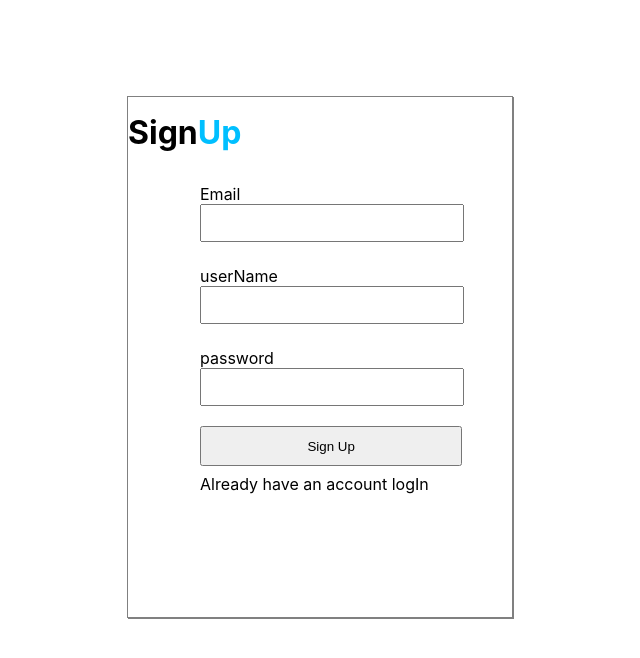
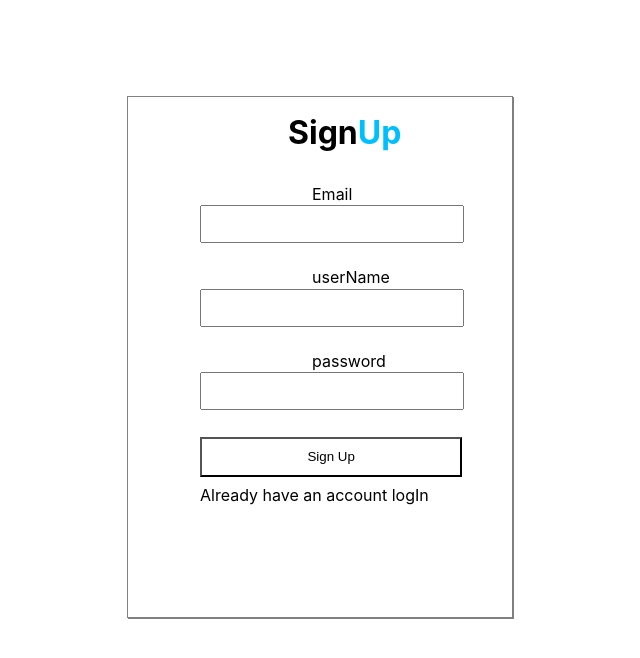
Before and after one commit to pacifiquem/pchat_repo, a React (Create React App) app in the folder front/: page / in a window 1280 px wide. Shown: the top 658 px of the page, without its empty margins (320-960 px from the left). Built offline with nearby package versions, Linux system fonts and the light colour scheme.

Commit message:
sign up form modified

```diff
--- a/front/src/styles/form.css
+++ b/front/src/styles/form.css
@@ -7,7 +7,7 @@
 }
 
 .form h1{
-    margin: .5em auto 1em;
+    margin: .5em 5em 1em;
     color: black;
 }
 .form h1 span {
@@ -23,6 +23,10 @@ margin: 1.5em  auto .1em;
     display: block;
     width: 20vw;
     height: 4vh;
+    margin-top: .1em;
+}
+label{
+    margin-left: 7em;
 }
 
 .label-input-container {
@@ -32,7 +36,27 @@ margin: 1.5em  auto .1em;
 .submit {
     width: 20.5vw;
     height: 5vh;
-    margin-top: 1.5em;
+    margin-top: 2em;
+    background-color: white;
+    margin: 1px grey solid;
+
+}
+.submit:hover{
+    animation-name: changeColor;
+    animation-duration: 400ms;
+    animation-direction: alternate;
+    animation-fill-mode: forwards;
+}
+
+@keyframes changeColor {
+    from {
+        background-color: white;
+        color: black;
+    }
+    to{
+        background-color: grey;
+        color: white;
+    }
 }
 .haveAccount {
     display: block;
```
